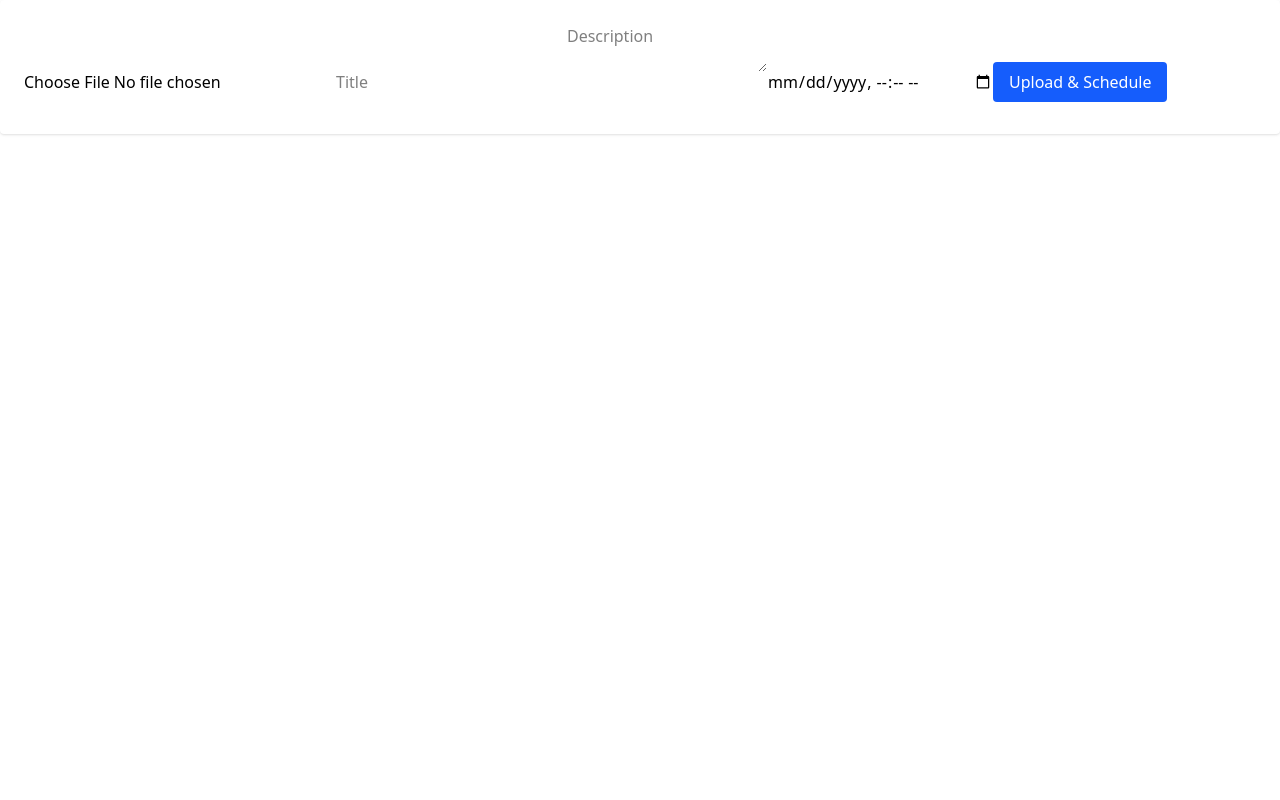
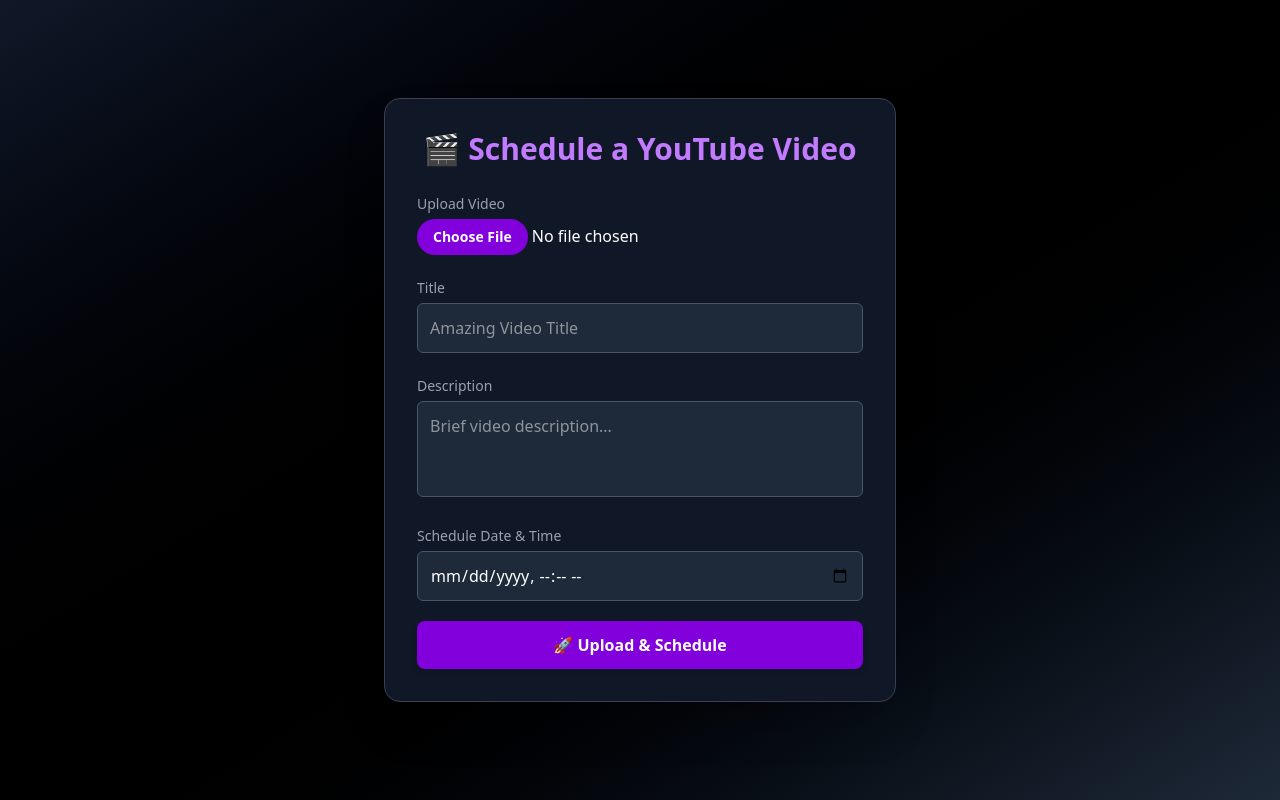
Before and after one commit to SabNoobHai/HbgFrontend, a React (Vite) app: page /yts in a window 1280 px wide. Built offline with nearby package versions, Linux system fonts and the light colour scheme.

Commit message:
edit/delete and yts

```diff
--- a/package.json
+++ b/package.json
@@ -13,8 +13,10 @@
     "@reduxjs/toolkit": "^2.8.2",
     "@tailwindcss/vite": "^4.1.8",
     "axios": "^1.9.0",
+    "lucide-react": "^0.514.0",
     "react": "^19.1.0",
     "react-dom": "^19.1.0",
+    "react-hot-toast": "^2.5.2",
     "react-icons": "^5.5.0",
     "react-redux": "^9.2.0",
     "react-router-dom": "^7.6.2",
--- a/src/components/Posts.jsx
+++ b/src/components/Posts.jsx
@@ -8,12 +8,13 @@ function Posts() {
   const [sortBy, setSortBy] = useState('date');
   const [order, setOrder] = useState('desc');
   const [selectedPost, setSelectedPost] = useState(null);
+  const [editMode, setEditMode] = useState(false);
+  const [editedMessage, setEditedMessage] = useState('');
 
   const dispatch = useDispatch();
   const pages = useSelector((state) => state.pages.pages);
   const selectedPage = useSelector((state) => state.pages.selectedPage);
 
-  // Fetch pages for dropdown
   const fetchPages = async () => {
     try {
       const res = await axios.get('http://localhost:5000/auth/facebook/pages', {
@@ -26,7 +27,6 @@ function Posts() {
     }
   };
 
-  // Fetch posts for selected page
   const fetchPosts = async () => {
     if (!selectedPage) return;
     const page = pages.find((p) => p.id === selectedPage);
@@ -47,6 +47,50 @@ function Posts() {
       alert('Failed to fetch posts');
     }
   };
+
+ const handleEditPost = async () => {
+  try {
+    const res = await axios.post('http://localhost:5000/editpost', {
+      postId: selectedPost.postId || selectedPost.id,
+      pageId: selectedPage,
+      message: editedMessage,
+    });
+    if (res.data.success) {
+      alert('Post updated successfully!');
+      setEditMode(false);
+      setSelectedPost(null);
+      fetchPosts();
+    } else {
+      alert('Failed to update post');
+    }
+  } catch (error) {
+    console.error(error);
+    alert('Error updating post');
+  }
+};
+
+const handleDeletePost = async () => {
+  if (!window.confirm('Are you sure you want to delete this post?')) return;
+  try {
+    const res = await axios.delete('http://localhost:5000/deletepost', {
+      data: {
+        postId: selectedPost.postId || selectedPost.id,
+        pageId: selectedPage,
+      },
+    });
+    if (res.data.success) {
+      alert('Post deleted successfully!');
+      setSelectedPost(null);
+      fetchPosts();
+    } else {
+      alert('Failed to delete post');
+    }
+  } catch (error) {
+    console.error(error);
+    alert('Error deleting post');
+  }
+};
+
 
   useEffect(() => {
     fetchPages();
@@ -132,7 +176,7 @@ function Posts() {
                 >
                   <option value="">-- Select Page --</option>
                   {pages.map((page) => (
-                    <option key={page.id} value={page.id} >
+                    <option key={page.id} value={page.id}>
                       {page.name}
                     </option>
                   ))}
@@ -205,7 +249,6 @@ function Posts() {
         </main>
       </div>
 
-      {/* Modal for post details */}
       {selectedPost && (
         <div className="modal-bg" onClick={() => setSelectedPost(null)}>
           <div className="modal-content" onClick={e => e.stopPropagation()}>
@@ -217,10 +260,26 @@ function Posts() {
             {selectedPost.full_picture && (
               <img src={selectedPost.full_picture} alt="Post" className="modal-img" />
             )}
+
             <div className="modal-section">
               <h4>Message</h4>
-              <div>{selectedPost.message || 'No content'}</div>
+              {editMode ? (
+                <>
+                  <textarea
+                    value={editedMessage}
+                    onChange={(e) => setEditedMessage(e.target.value)}
+                    className="w-full p-2 rounded text-black"
+                  />
+                  <div className="flex gap-2 mt-2">
+                    <button onClick={handleEditPost} className="bg-green-600 px-4 py-1 rounded">Save</button>
+                    <button onClick={() => setEditMode(false)} className="bg-gray-500 px-4 py-1 rounded">Cancel</button>
+                  </div>
+                </>
+              ) : (
+                <div>{selectedPost.message || 'No content'}</div>
+              )}
             </div>
+
             <div className="modal-section">
               <h4>Likes</h4>
               <div className="modal-list">
@@ -233,6 +292,7 @@ function Posts() {
                 )}
               </div>
             </div>
+
             <div className="modal-section">
               <h4>Comments</h4>
               <div className="modal-list">
@@ -247,11 +307,25 @@ function Posts() {
                 )}
               </div>
             </div>
+
+            {!editMode && (
+              <div className="flex justify-between mt-4">
+                <button onClick={() => {
+                  setEditMode(true);
+                  setEditedMessage(selectedPost.message || '');
+                }} className="bg-blue-600 px-4 py-1 rounded">
+                  Edit Post
+                </button>
+                <button onClick={handleDeletePost} className="bg-red-600 px-4 py-1 rounded">
+                  Delete Post
+                </button>
+              </div>
+            )}
           </div>
         </div>
       )}
     </>
   );
-}//
+}
 
 export default Posts;
--- a/src/components/UploadForm.jsx
+++ b/src/components/UploadForm.jsx
@@ -1,6 +1,5 @@
 // src/components/UploadForm.jsx
 import React, { useState } from 'react';
-import { useSelector } from 'react-redux';
 import axios from 'axios';
 
 const UploadForm = () => {
@@ -34,14 +33,73 @@ const UploadForm = () => {
   };
 
   return (
-    <form onSubmit={handleUpload} className="space-y-4 bg-white p-6 rounded shadow">
-      <input type="file" accept="video/*" onChange={(e) => setVideo(e.target.files[0])} required />
-      <input type="text" placeholder="Title" value={title} onChange={(e) => setTitle(e.target.value)} required />
-      <textarea placeholder="Description" value={description} onChange={(e) => setDescription(e.target.value)} />
-      <input type="datetime-local" value={scheduledAt} onChange={(e) => setScheduledAt(e.target.value)} required />
-      <button type="submit" className="bg-blue-600 text-white px-4 py-2 rounded">Upload & Schedule</button>
-      {message && <p>{message}</p>}
-    </form>
+    <div className="min-h-screen flex items-center justify-center bg-gradient-to-br from-gray-900 via-black to-gray-800 text-white p-4">
+      <form
+        onSubmit={handleUpload}
+        className="bg-gray-900 border border-gray-700 rounded-2xl p-8 w-full max-w-lg shadow-2xl transition-all duration-300"
+      >
+        <h2 className="text-3xl font-semibold mb-6 text-center text-purple-400">🎬 Schedule a YouTube Video</h2>
+
+        <div className="space-y-5">
+          <label className="block">
+            <span className="text-sm text-gray-400">Upload Video</span>
+            <input
+              type="file"
+              accept="video/*"
+              onChange={(e) => setVideo(e.target.files[0])}
+              className="mt-1 block w-full file:py-2 file:px-4 file:rounded-full file:border-0 file:text-sm file:font-semibold file:bg-purple-700 file:text-white hover:file:bg-purple-800 transition-all duration-200"
+              required
+            />
+          </label>
+
+          <label className="block">
+            <span className="text-sm text-gray-400">Title</span>
+            <input
+              type="text"
+              value={title}
+              onChange={(e) => setTitle(e.target.value)}
+              placeholder="Amazing Video Title"
+              className="mt-1 w-full rounded-md bg-gray-800 border border-gray-600 text-white p-3 focus:outline-none focus:ring-2 focus:ring-purple-500"
+              required
+            />
+          </label>
+
+          <label className="block">
+            <span className="text-sm text-gray-400">Description</span>
+            <textarea
+              value={description}
+              onChange={(e) => setDescription(e.target.value)}
+              placeholder="Brief video description..."
+              className="mt-1 w-full rounded-md bg-gray-800 border border-gray-600 text-white p-3 h-24 resize-none focus:outline-none focus:ring-2 focus:ring-purple-500"
+            />
+          </label>
+
+          <label className="block">
+            <span className="text-sm text-gray-400">Schedule Date & Time</span>
+            <input
+              type="datetime-local"
+              value={scheduledAt}
+              onChange={(e) => setScheduledAt(e.target.value)}
+              className="mt-1 w-full rounded-md bg-gray-800 border border-gray-600 text-white p-3 focus:outline-none focus:ring-2 focus:ring-purple-500"
+              required
+            />
+          </label>
+
+          <button
+            type="submit"
+            className="w-full py-3 bg-purple-700 hover:bg-purple-800 transition-colors duration-200 text-white font-semibold rounded-lg shadow-md"
+          >
+            🚀 Upload & Schedule
+          </button>
+
+          {message && (
+            <p className={`mt-4 text-center font-medium ${message.startsWith('✅') ? 'text-green-400' : 'text-red-500'}`}>
+              {message}
+            </p>
+          )}
+        </div>
+      </form>
+    </div>
   );
 };
 
```
Also changed, not shown: 1 other file (tests, documents, lock files or other folders).
